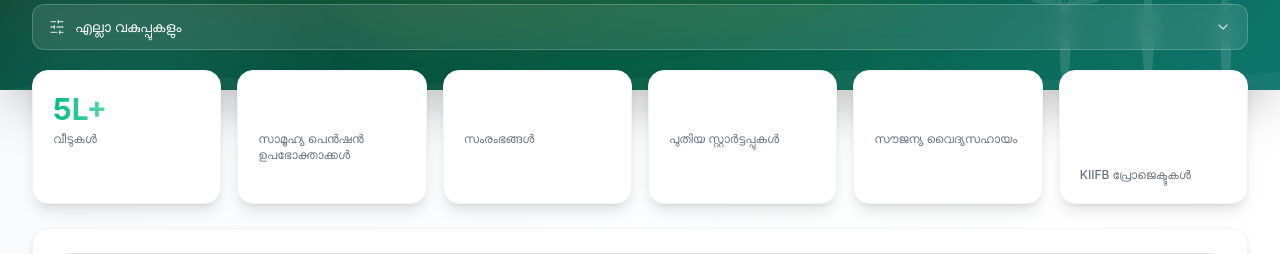
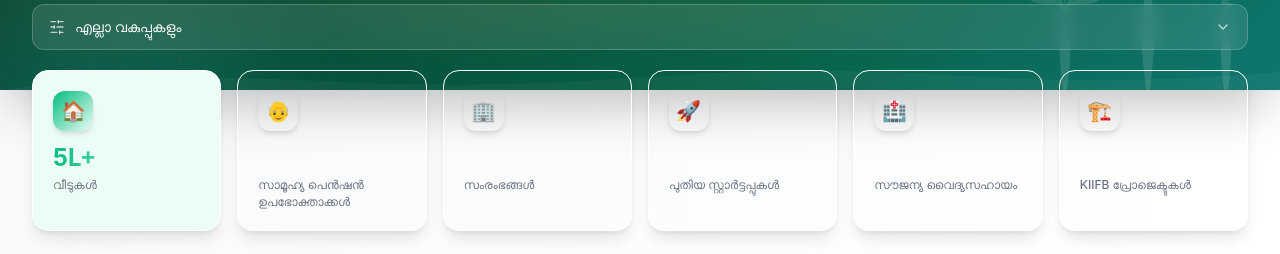
Before and after one commit to ormauae/navakeralam, a React (Vite) app: page / in a window 1280 px wide. Shown: the part 148-402 px from the top of the page. Built offline with nearby package versions, Linux system fonts and the light colour scheme.

Commit message:
Update stats

```diff
--- a/src/app/App.tsx
+++ b/src/app/App.tsx
@@ -204,13 +204,17 @@ export default function App() {
           {stats.map((stat, index) => (
             <div
               key={index}
-              className="bg-white rounded-2xl shadow-lg p-5 hover:shadow-2xl transition-all duration-300 hover:-translate-y-2 border border-gray-100 group relative overflow-hidden"
+              className={`${(stat as {bg?: string}).bg} rounded-2xl shadow-lg p-5 hover:shadow-2xl transition-all duration-300 hover:-translate-y-2 border border-white group relative overflow-hidden`}
             >
-              <div className="absolute inset-0 bg-gradient-to-br from-transparent to-emerald-50/50 opacity-0 group-hover:opacity-100 transition-opacity duration-300" />
-              <div className={`text-3xl font-bold bg-gradient-to-r ${stat.color} bg-clip-text text-transparent mb-1`}>
+              <div className="flex items-start justify-between mb-3">
+                <div className={`w-10 h-10 bg-gradient-to-br ${stat.color} rounded-xl flex items-center justify-center text-xl shadow-md`}>
+                  {(stat as { icon?: string }).icon}
+                </div>
+              </div>
+              <div className={`text-2xl font-bold bg-gradient-to-r ${stat.color} bg-clip-text text-transparent mb-1 leading-tight`}>
                 {stat.value}
               </div>
-              <div className="text-xs text-gray-500 font-medium">{stat.label}</div>
+              <div className="text-xs text-gray-500 font-medium leading-snug">{stat.label}</div>
             </div>
           ))}
         </div>
@@ -382,7 +386,7 @@ export default function App() {
                   {isExpanded ? (
                     <><ChevronUp className="w-4 h-4" />Show Less</>
                   ) : (
-                    <><ChevronDown className="w-4 h-4" />View {filteredAchievements.length - PAGE_SIZE} More</>
+                    <><ChevronDown className="w-4 h-4" />View More</>
                   )}
                 </button>
               </div>
@@ -458,9 +462,9 @@ export default function App() {
                         <span className="w-1 h-5 bg-gradient-to-b from-emerald-500 to-teal-500 rounded-full inline-block" />
                         കൂടുതൽ വിവരങ്ങൾ
                       </h3>
-                      <ul className="space-y-3">
+                      <ul className="space-y-1">
                         {selectedAchievement.detailedReport.additionalInfo.map((info, idx) => (
-                          <li key={idx} className="flex items-start gap-3 p-3 rounded-xl hover:bg-gray-50 transition-colors">
+                          <li key={idx} className="flex items-start gap-3 p-2 rounded-xl hover:bg-gray-50 transition-colors">
                             <CheckCircle2 className="w-5 h-5 text-emerald-500 flex-shrink-0 mt-0.5" />
                             <span className="text-gray-700 text-sm leading-relaxed">{info}</span>
                           </li>
--- a/src/data/stats.json
+++ b/src/data/stats.json
@@ -1,8 +1,8 @@
 [
-  { "label": "വീടുകൾ", "value": "5L+", "color": "from-emerald-500 to-emerald-600" },
-  { "label": "സാമൂഹ്യ പെൻഷൻ ഉപഭോക്താക്കൾ", "value": "62L+", "color": "from-blue-500 to-blue-600" },
-  { "label": "സംരംഭങ്ങൾ", "value": "4L+", "color": "from-orange-500 to-orange-600" },
-  { "label": "പുതിയ സ്റ്റാർട്ടപ്പുകൾ", "value": "13,000", "color": "from-purple-500 to-purple-600" },
-  { "label": "സൗജന്യ വൈദ്യസഹായം", "value": "₹7,708 Cr", "color": "from-pink-500 to-pink-600" },
-  { "label": "KIIFB പ്രോജെക്ടുകൾ", "value": "₹90,562 Cr", "color": "from-teal-500 to-teal-600" }
+  { "label": "വീടുകൾ", "value": "5L+", "color": "from-emerald-500 to-emerald-600", "bg": "bg-emerald-50", "icon": "🏠" },
+  { "label": "സാമൂഹ്യ പെൻഷൻ ഉപഭോക്താക്കൾ", "value": "62L+", "color": "from-blue-500 to-blue-600", "bg": "bg-blue-50", "icon": "👴" },
+  { "label": "സംരംഭങ്ങൾ", "value": "4L+", "color": "from-orange-500 to-orange-600", "bg": "bg-orange-50", "icon": "🏢" },
+  { "label": "പുതിയ സ്റ്റാർട്ടപ്പുകൾ", "value": "13,000", "color": "from-purple-500 to-purple-600", "bg": "bg-purple-50", "icon": "🚀" },
+  { "label": "സൗജന്യ വൈദ്യസഹായം", "value": "₹7,708 Cr", "color": "from-pink-500 to-pink-600", "bg": "bg-pink-50", "icon": "🏥" },
+  { "label": "KIIFB പ്രോജെക്ടുകൾ", "value": "₹90,562 Cr", "color": "from-teal-500 to-teal-600", "bg": "bg-teal-50", "icon": "🏗️" }
 ]
```
